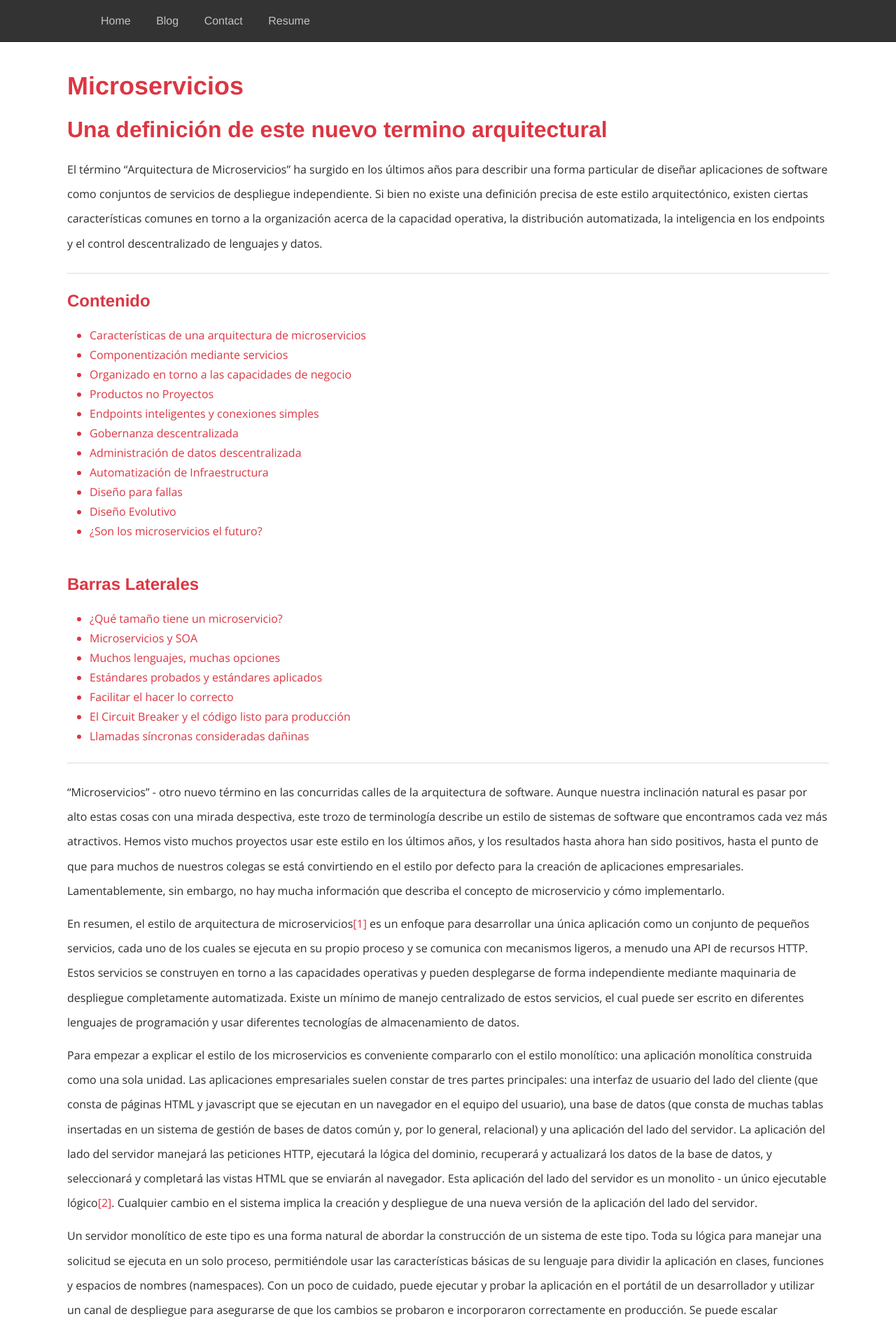
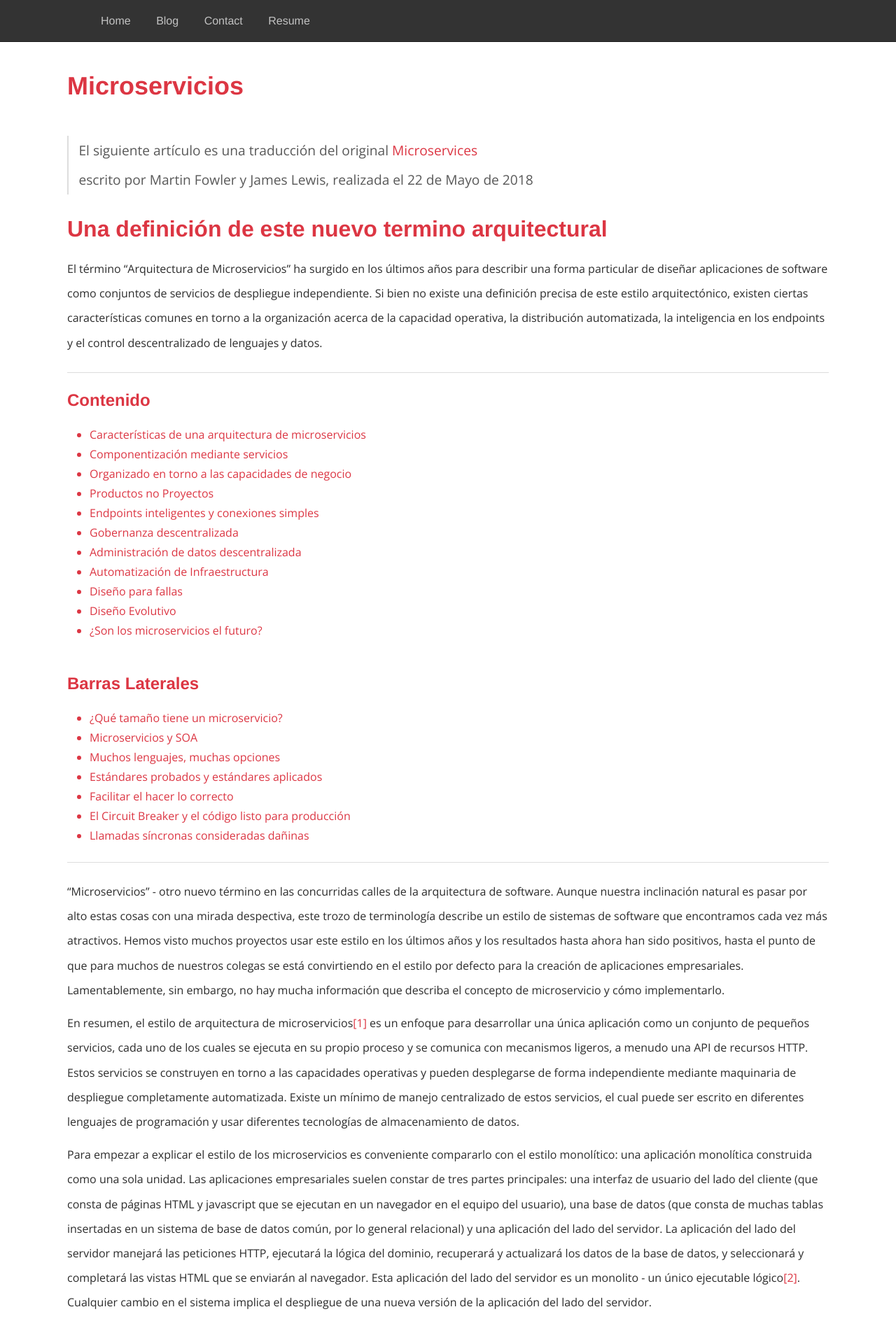
Before and after one commit to danpariente/naughtystyle.github.io, a Jekyll site: the page built from _posts/2018-05-03-microservicios.md, in a window 1280 px wide. Shown: the top 1898 px of the page at 70% size. Built offline with Jekyll 4.4.1, drawn with Linux system fonts in a browser that asks for light colours; some of the changed text lies outside the part shown.

Commit message:
Fix responsiveness

```diff
--- a/_includes/post.scss
+++ b/_includes/post.scss
@@ -30,6 +30,10 @@
   color: rgb(220,54,67);
 }
 
+blockquote {
+  font-size: 1.2em;
+}
+
 .side-note {
   font-size: 0.9em;
   background: #EEE;
--- a/_posts/2018-05-03-microservicios.md
+++ b/_posts/2018-05-03-microservicios.md
@@ -6,6 +6,9 @@
 ---
 
 # Microservicios
+
+> El siguiente artículo es una traducción del original <a target="blank" href="https://martinfowler.com/articles/microservices.html">Microservices</a><br>
+  escrito por Martin Fowler y James Lewis, realizada el 22 de Mayo de 2018
 
 ## Una definición de este nuevo termino arquitectural
 
@@ -46,13 +49,13 @@
 
 <hr />
 
-"Microservicios" - otro nuevo término en las concurridas calles de la arquitectura de software. Aunque nuestra inclinación natural es pasar por alto estas cosas con una mirada despectiva, este trozo de terminología describe un estilo de sistemas de software que encontramos cada vez más atractivos. Hemos visto muchos proyectos usar este estilo en los últimos años, y los resultados hasta ahora han sido positivos, hasta el punto de que para muchos de nuestros colegas se está convirtiendo en el estilo por defecto para la creación de aplicaciones empresariales. Lamentablemente, sin embargo, no hay mucha información que describa el concepto de microservicio y cómo implementarlo.
+"Microservicios" - otro nuevo término en las concurridas calles de la arquitectura de software. Aunque nuestra inclinación natural es pasar por alto estas cosas con una mirada despectiva, este trozo de terminología describe un estilo de sistemas de software que encontramos cada vez más atractivos. Hemos visto muchos proyectos usar este estilo en los últimos años y los resultados hasta ahora han sido positivos, hasta el punto de que para muchos de nuestros colegas se está convirtiendo en el estilo por defecto para la creación de aplicaciones empresariales. Lamentablemente, sin embargo, no hay mucha información que describa el concepto de microservicio y cómo implementarlo.
 
 En resumen, el estilo de arquitectura de microservicios<a href="#nota_1">[1]</a> es un enfoque para desarrollar una única aplicación como un conjunto de pequeños servicios, cada uno de los cuales se ejecuta en su propio proceso y se comunica con mecanismos ligeros, a menudo una API de recursos HTTP. Estos servicios se construyen en torno a las capacidades operativas y pueden desplegarse de forma independiente mediante maquinaria de despliegue completamente automatizada. Existe un mínimo de manejo centralizado de estos servicios, el cual puede ser escrito en diferentes lenguajes de programación y usar diferentes tecnologías de almacenamiento de datos.
 
-Para empezar a explicar el estilo de los microservicios es conveniente compararlo con el estilo monolítico: una aplicación monolítica construida como una sola unidad. Las aplicaciones empresariales suelen constar de tres partes principales: una interfaz de usuario del lado del cliente (que consta de páginas HTML y javascript que se ejecutan en un navegador en el equipo del usuario), una base de datos (que consta de muchas tablas insertadas en un sistema de gestión de bases de datos común y, por lo general, relacional) y una aplicación del lado del servidor. La aplicación del lado del servidor manejará las peticiones HTTP, ejecutará la lógica del dominio, recuperará y actualizará los datos de la base de datos, y seleccionará y completará las vistas HTML que se enviarán al navegador. Esta aplicación del lado del servidor es un monolito - un único ejecutable lógico<a href="#nota_2">[2]</a>. Cualquier cambio en el sistema implica la creación y despliegue de una nueva versión de la aplicación del lado del servidor.
+Para empezar a explicar el estilo de los microservicios es conveniente compararlo con el estilo monolítico: una aplicación monolítica construida como una sola unidad. Las aplicaciones empresariales suelen constar de tres partes principales: una interfaz de usuario del lado del cliente (que consta de páginas HTML y javascript que se ejecutan en un navegador en el equipo del usuario), una base de datos (que consta de muchas tablas insertadas en un sistema de base de datos común, por lo general relacional) y una aplicación del lado del servidor. La aplicación del lado del servidor manejará las peticiones HTTP, ejecutará la lógica del dominio, recuperará y actualizará los datos de la base de datos, y seleccionará y completará las vistas HTML que se enviarán al navegador. Esta aplicación del lado del servidor es un monolito - un único ejecutable lógico<a href="#nota_2">[2]</a>. Cualquier cambio en el sistema implica el despliegue de una nueva versión de la aplicación del lado del servidor.
 
-Un servidor monolítico de este tipo es una forma natural de abordar la construcción de un sistema de este tipo. Toda su lógica para manejar una solicitud se ejecuta en un solo proceso, permitiéndole usar las características básicas de su lenguaje para dividir la aplicación en clases, funciones y espacios de nombres (namespaces). Con un poco de cuidado, puede ejecutar y probar la aplicación en el portátil de un desarrollador y utilizar un canal de despliegue para asegurarse de que los cambios se probaron e incorporaron correctamente en producción. Se puede escalar horizontalmente el monolito ejecutando muchas instancias detrás de un balanceador de carga (load-balancer).
+Un servidor monolítico de este tipo es una forma natural de abordar la construcción de un sistema de esta clase. Toda su lógica para manejar una solicitud se ejecuta en un solo proceso, permitiéndole usar las características básicas de su lenguaje para dividir la aplicación en clases, funciones y espacios de nombres (namespaces). Con un poco de cuidado, puede ejecutar y probar la aplicación en el portátil de un desarrollador y utilizar un canal de despliegue para asegurarse de que los cambios se probaron e incorporaron correctamente en producción. Se puede escalar horizontalmente el monolito ejecutando muchas instancias detrás de un balanceador de carga (load-balancer).
 
 Las aplicaciones monolíticas pueden tener éxito, pero cada vez son más las personas que sienten frustraciones con las mismas, especialmente a medida que se despliegan más aplicaciones en la nube. Los ciclos de cambio están unidos - un cambio hecho en una pequeña parte de la aplicación, requiere que todo el monolito sea desplegado nuevamente. Con el tiempo, a menudo es difícil mantener una buena estructura modular, lo que hace más difícil mantener los cambios que sólo deberían afectar a un módulo dentro de ese módulo. El escalado requiere escalar toda la aplicación en lugar de partes de ésta que requieren mayores recursos.
 
--- a/_sass/home.scss
+++ b/_sass/home.scss
@@ -57,9 +57,14 @@
     }
   }
   section.main-container {
-    p {
-      margin: 40px !important;
-      padding: 40px !important;
+    h1, h2, h3, h4, p {
+      margin: 5px;
+      padding: 5px;
+    }
+    blockquote p {
+      border-left: 2px solid #DDD;
+      margin: 0;
+      padding: 0 0.4em;
     }
   }
 }
```
Also changed, not shown: 2 other files.
